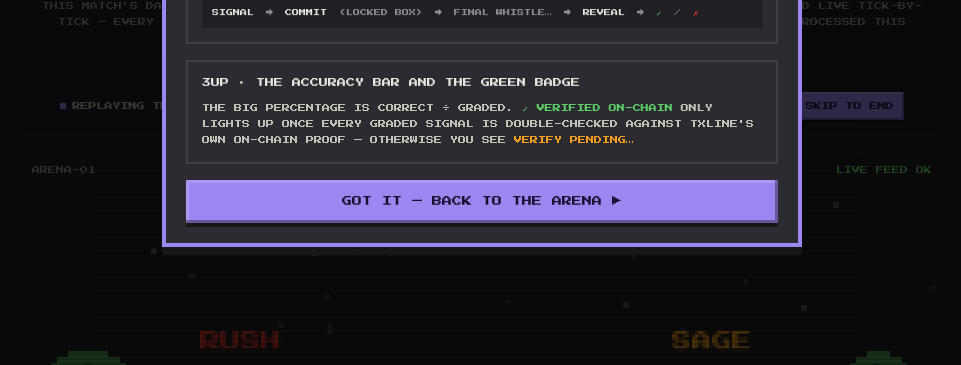
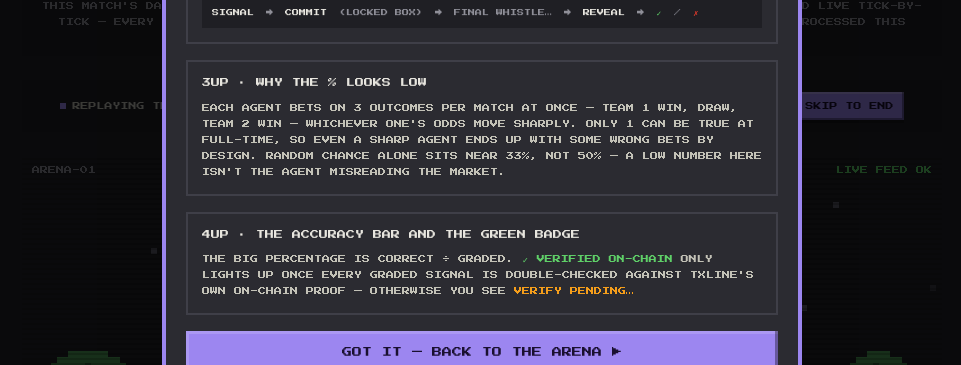
Before and after one commit to ceciliagalvaoo/sentinel-arena, a Next.js app in the folder apps/dashboard/: page / in a window 1280 px wide. Both pictures are taken after a click on the button "? HOW TO USE". Shown: the part 366-731 px from the top of the page, without its empty margins (158-1119 px from the left). Built offline with nearby package versions, Linux system fonts and the light colour scheme; no server answers.

Commit message:
Make the tutorial modal actually explain the accuracy floor

```diff
--- a/apps/dashboard/components/TutorialModal.tsx
+++ b/apps/dashboard/components/TutorialModal.tsx
@@ -104,7 +104,16 @@ export function TutorialModal({ open, onClose }: TutorialModalProps) {
         </div>
 
         <div className="flex flex-col gap-2.5 border-2 border-arcborder p-3.5">
-          <div className="text-[9px] text-ink">3UP · THE ACCURACY BAR AND THE GREEN BADGE</div>
+          <div className="text-[9px] text-ink">3UP · WHY THE % LOOKS LOW</div>
+          <div className="text-[8px] leading-loose text-ink-soft">
+            EACH AGENT BETS ON 3 OUTCOMES PER MATCH AT ONCE — TEAM 1 WIN, DRAW, TEAM 2 WIN — WHICHEVER ONE&apos;S ODDS MOVE
+            SHARPLY. ONLY 1 CAN BE TRUE AT FULL-TIME, SO EVEN A SHARP AGENT ENDS UP WITH SOME WRONG BETS BY DESIGN. RANDOM
+            CHANCE ALONE SITS NEAR 33%, NOT 50% — A LOW NUMBER HERE ISN&apos;T THE AGENT MISREADING THE MARKET.
+          </div>
+        </div>
+
+        <div className="flex flex-col gap-2.5 border-2 border-arcborder p-3.5">
+          <div className="text-[9px] text-ink">4UP · THE ACCURACY BAR AND THE GREEN BADGE</div>
           <div className="text-[8px] leading-loose text-ink-soft">
             THE BIG PERCENTAGE IS CORRECT ÷ GRADED. <span className="text-good">✓ VERIFIED ON-CHAIN</span> ONLY LIGHTS UP ONCE
             EVERY GRADED SIGNAL IS DOUBLE-CHECKED AGAINST TXLINE&apos;S OWN ON-CHAIN PROOF — OTHERWISE YOU SEE{" "}
```
